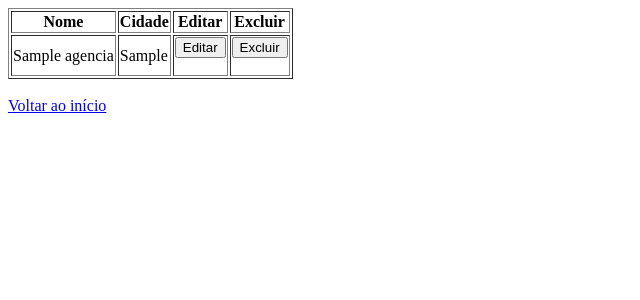
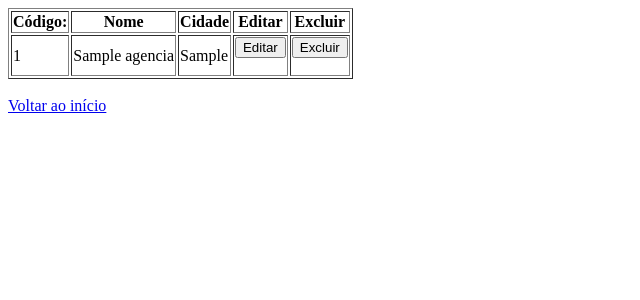
Before and after one commit to felipeschossler/project-php, a PHP site: page /agencia-consulta.php in a window 1280 px wide. Shown: the top 300 px of the page, without its empty margins (0-640 px from the left). Run offline with PHP 8.4, Linux system fonts and the light colour scheme; tables that the repository leaves empty hold one stand-in row (values such as "Sample post").

Commit message:
Coloquei código na consulta nos arquivos agencia e tiposmovimento

```diff
--- a/agencia-consulta.php
+++ b/agencia-consulta.php
@@ -11,6 +11,7 @@
     <table border="1">
         <thead>
             <tr>
+                <th>Código:</th>
                 <th>Nome</th>
                 <th>Cidade</th>
                 <th>Editar</th>
@@ -20,6 +21,7 @@
         <tbody>
             <?php foreach ($grupo as $Agencias) { ?>
                 <tr>
+                    <td><?=$Agencias["idAgencia"]?></td>
                     <td><?=$Agencias["nomeAgencia"]?></td>
                     <td><?=$Agencias["cidadeAgencia"]?></td>
                     <td>
--- a/tiposmovimento-consulta.php
+++ b/tiposmovimento-consulta.php
@@ -11,6 +11,7 @@
     <table border="1">
         <thead>
             <tr>
+                <th>Código:</th>
                 <th>Descrição:</th>
                 <th>Tipo Movimento:</th>
                 <th>Editar</th>
@@ -20,6 +21,7 @@
         <tbody>
             <?php foreach ($grupo as $TiposMovimento) { ?>
                 <tr>
+                    <td><?=$TiposMovimento["idTipoMov"]?></td>
                     <td><?=$TiposMovimento["descTipoMov"]?></td>
                     <td><?=$TiposMovimento["tipoMov"]?></td>
                     <td>
```
